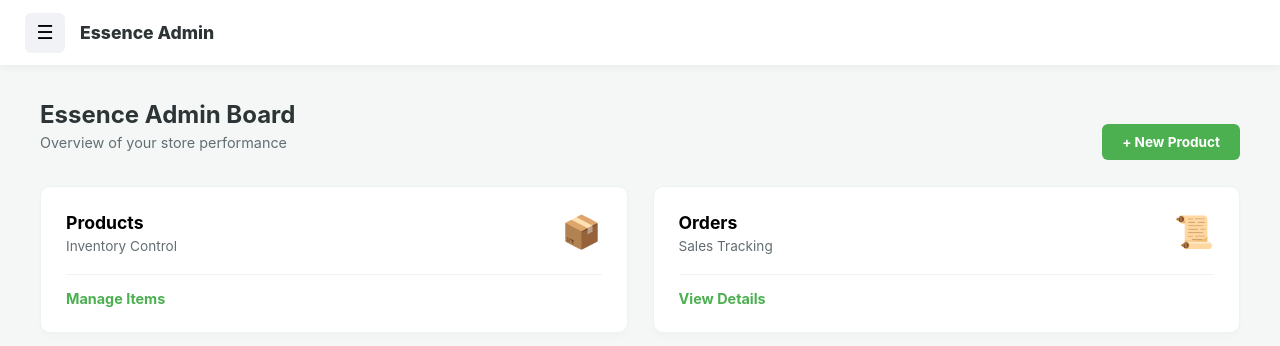
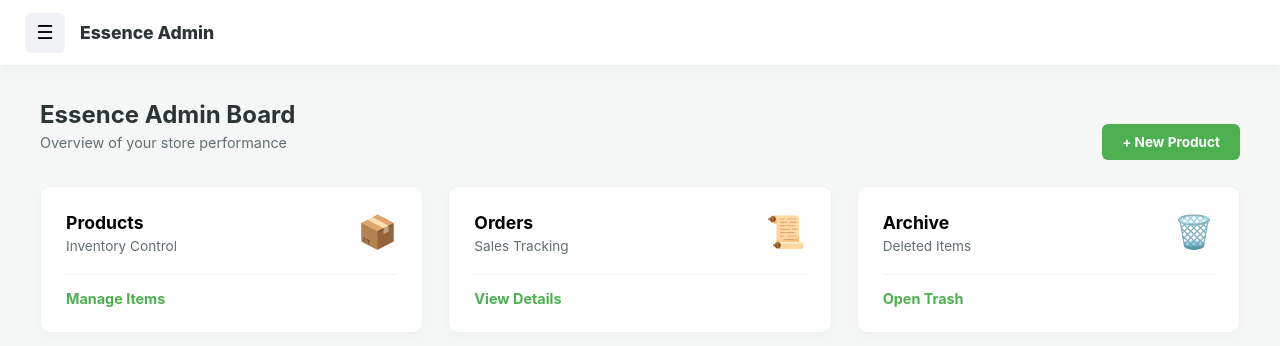
Before and after one commit to nwadikeekene4-lab/New-project-1, a React (Vite) app in the folder firstclient-frontend/: page /admin in a window 1280 px wide. Shown: the top 346 px of the page. Built offline with nearby package versions, Linux system fonts and the light colour scheme; no server answers; sample sign-in values are in the browser's storage.

Commit message:
Update AdminDashboard.jsx

```diff
--- a/firstclient-frontend/src/admin/AdminDashboard.jsx
+++ b/firstclient-frontend/src/admin/AdminDashboard.jsx
@@ -39,8 +39,12 @@ export default function AdminDashboard() {
           <Link to="/admin/products" className="essence-nav-item">Manage Products</Link>
           <Link to="/admin/orders" className="essence-nav-item">View Orders</Link>
           <Link to="/admin/cms" className="essence-nav-item">
-     <span className="nav-icon">✍️</span> Page Content
-  </Link>
+            <span className="nav-icon">✍️</span> Page Content
+          </Link>
+          <Link to="/admin/archive" className="essence-nav-item">
+            <span className="nav-icon">🗑️</span> Trash / Archive
+          </Link>
+
           <div className="essence-nav-spacer"></div>
           <Link to="/shop" className="essence-nav-item store-link">Go to Store</Link>
           <button onClick={handleLogout} className="essence-logout-btn">Logout</button>
@@ -83,8 +87,19 @@ export default function AdminDashboard() {
             </div>
             <Link to="/admin/orders" className="card-footer-link">View Details</Link>
           </div>
+
+          <div className="essence-card">
+            <div className="card-top">
+              <div className="card-txt">
+                <h3>Archive</h3>
+                <p>Deleted Items</p>
+              </div>
+              <div className="card-icon">🗑️</div>
+            </div>
+            <Link to="/admin/archive" className="card-footer-link">Open Trash</Link>
+          </div>
         </section>
       </main>
     </div>
   );
-    }
+          }
```
